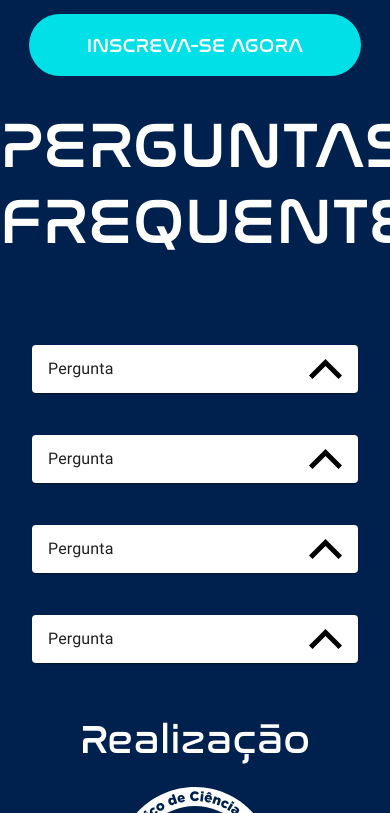
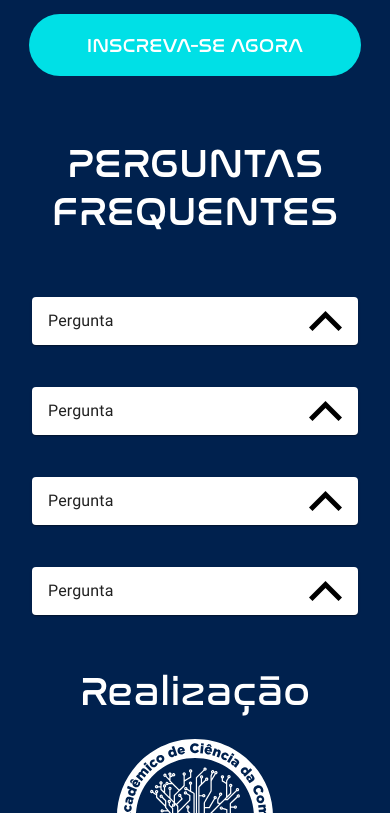
Before and after one commit to CATI-2023/frontend, a React (Vite) app: page / in a window 390 px wide. Shown: the part 5331-6144 px from the top of the page. Built offline with nearby package versions, Linux system fonts and the light colour scheme.

Commit message:
fix - correcao responsividade da quinta secao mobile e desktop

```diff
--- a/src/pages/Home/components/Fifth/Fifth.tsx
+++ b/src/pages/Home/components/Fifth/Fifth.tsx
@@ -5,7 +5,7 @@ import "./style.css";
 export function FifthSection() {
   return (
     <>
-      <Box height={"100vh"} textAlign={"center"}>
+      <Box height={"auto"} textAlign={"center"}pt="2em">
         <p
           className="primary-text-fifth-section "
           style={{ textAlign: "center", marginBottom: "1em" }}
--- a/src/pages/Home/components/Fifth/style.css
+++ b/src/pages/Home/components/Fifth/style.css
@@ -14,3 +14,8 @@
   font-weight: 400;
   line-height: normal;
 }
+@media screen and (max-width: 600px) {
+  .primary-text-fifth-section {
+    font-size: 2.5rem
+  }
+}
```
